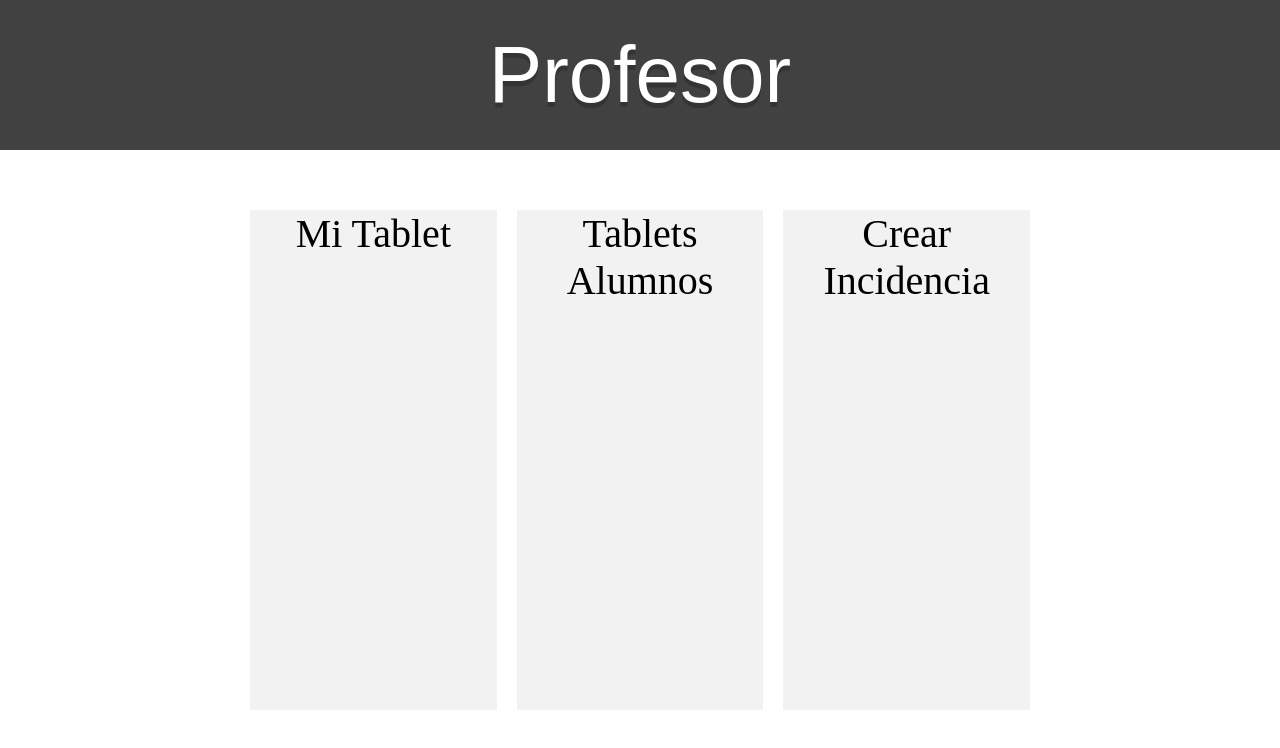
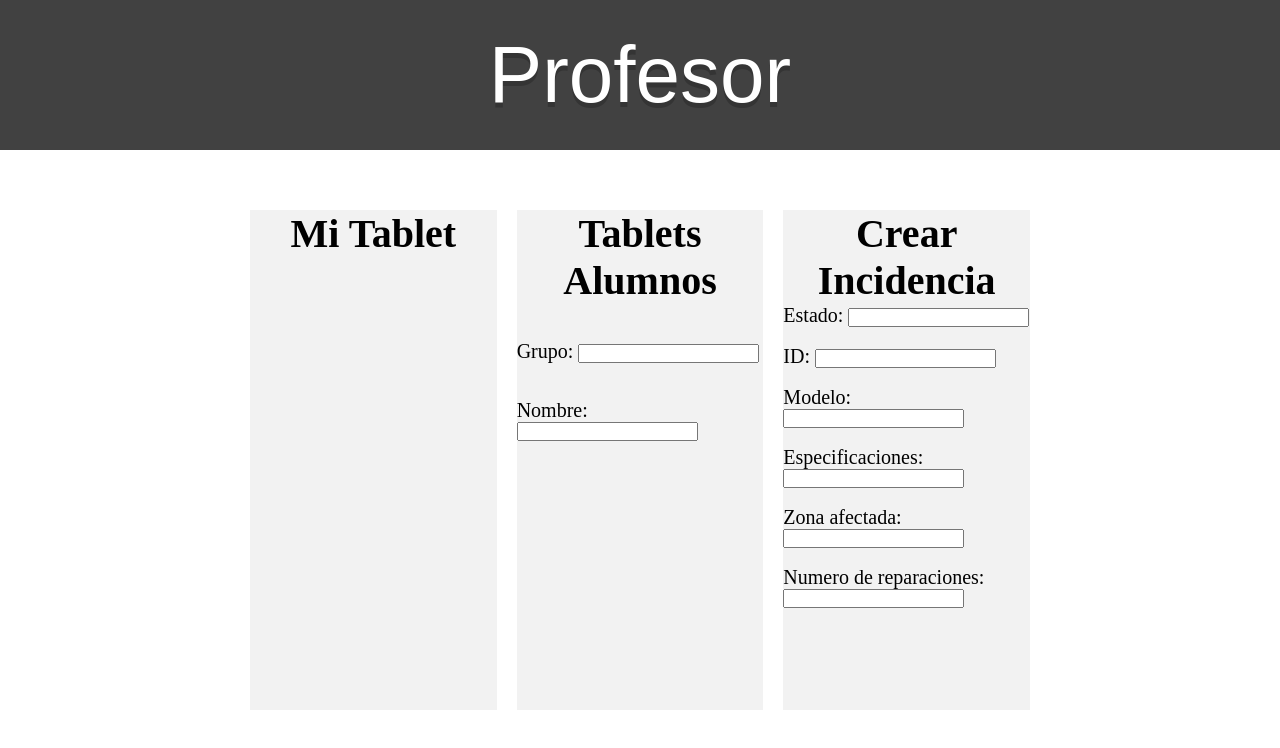
Before and after one commit to CandroAlejano/proyectoWeb, a plain HTML site: page profesor.html in a window 1280 px wide. Drawn offline with Linux system fonts and the light colour scheme.

Commit message:
Update profesor.html

```diff
--- a/profesor.html
+++ b/profesor.html
@@ -92,13 +92,14 @@
         background-color: #f2f2f2;
         margin: 10px;
         transition: transform 0.3s ease;
-        text-align: center;
-        font-size: 40px;
+
+
     }
 
     .box:hover {
         transform: scale(1.2);
-      text-decoration: underline;
+        text-decoration: underline;
+        border: 1px solid black;
     }
 
     @media only screen and (max-width: 500px) {
@@ -106,6 +107,20 @@
             flex-direction: column;
 
         }
+    }
+
+    label {
+        font-size: 20px;
+
+    }
+
+    h1 {
+        text-align: center;
+        font-size: 40px;
+    }
+
+    h1:hover {
+
     }
 </style>
 
@@ -126,13 +141,57 @@
     <main class="container">
 
 
-        <div class="box">Mi Tablet</div>
+        <div class="box">
+            <h1>Mi Tablet</h1>
+        </div>
 
 
-        <div class="box">Tablets Alumnos</div>
+        <div class="box">
+            <h1>Tablets Alumnos</h1>
+            <br>
+            <br>
+            <label for="nombre">Grupo: </label>
+            <input type="text" id="Grupo" />
+            <br>
+            <br>
+            <br>
+            <label for="nombre">Nombre: </label>
+            <input type="text" id="Nombre" />
+
+        </div>
 
 
-        <div class="box">Crear Incidencia</div>
+        <div class="box">
+            <h1>Crear Incidencia</h1>
+
+            <label for="nombre">Estado: </label>
+            <input type="text" id="Estado" />
+            <br><br>
+
+            <label for="nombre">ID: </label>
+            <input type="text" id="ID" />
+            <br>
+            <br>
+
+            <label for="nombre">Modelo: </label>
+            <input type="text" id="Estado" />
+            <br>
+            <br>
+
+            <label for="nombre">Especificaciones: </label>
+            <input type="text" id="Especificaciones" />
+            <br>
+            <br>
+
+            <label for="nombre">Zona afectada: </label>
+            <input type="text" id="Zona afectada" />
+            <br>
+            <br>
+
+            <label for="nombre">Numero de reparaciones: </label>
+            <input type="text" id="Numero de reparaciones" />
+
+        </div>
     </main>
 
     <footer>
```
